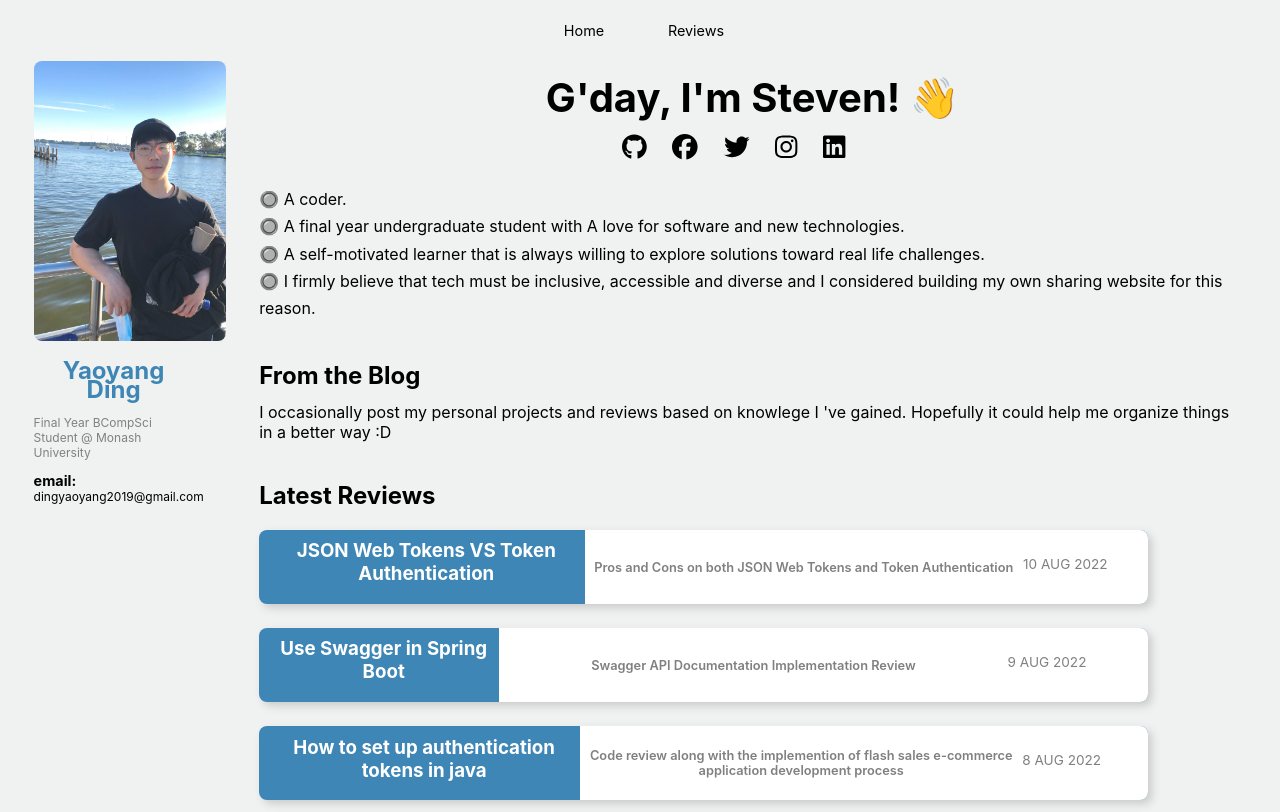
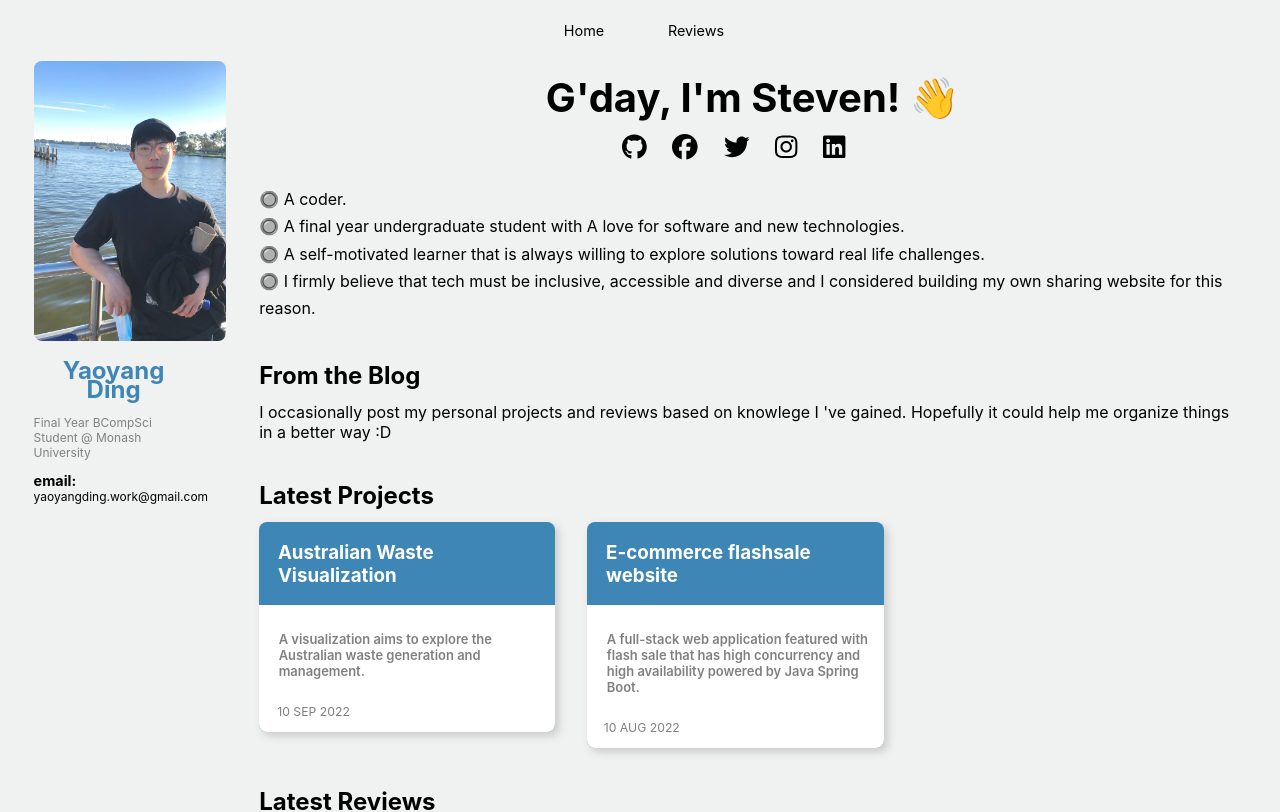
Before and after one commit to yaoyangdi/yaoyangdi.github.io, a React (Create React App) app: page / in a window 1280 px wide. Shown: the top 812 px of the page. Built offline with nearby package versions, Linux system fonts and the light colour scheme.

Commit message:
Project section created

```diff
--- a/src/assets/App.css
+++ b/src/assets/App.css
@@ -196,6 +196,7 @@ header ul li a:hover{
     color: white;
 }
 
+
 .card-content{
 
     display: flex;
@@ -217,7 +218,53 @@ header ul li a:hover{
     color:gray;
     font-weight: 600;
 }
+.card4Project-layout{
+    display: flex;
+    border-radius: 0.5em;
+    width:100%;
+    margin-bottom: 1.5em;
+    color: white;
+}
 
+.card4Project {    /* Card for displaying projects */
+    display: inline-block;
+    width: 30%;
+    border-radius: 0.5em;
+    height:min-content;
+    color: white;
+    transition: 0.5s;
+    margin-right: 2em;
+
+}
+
+.card4Project-content{
+
+    display: inline-block;
+    text-align: start;
+    background-color: #fff;
+    border-bottom-right-radius: 0.5em;
+    border-top-right-radius: 0em;
+    border-bottom-left-radius: 0.5em;
+    padding-top: 0.8em;   /* so that the content is central aligned */
+    width: 100%;
+    color:#000;
+    height: fit-content;
+    min-height: 2em;
+}
+
+.card4Project-content p{
+    font-size: 0.9em;
+    margin-left: 1.5em;
+    margin-right: 1.5em;
+    width: 90%;
+}
+.card4Project-content a{
+    width: 90%;
+    font-size: .9em;
+    text-decoration: none;
+    color:gray;
+    font-weight: 600;
+}
 
 /* Blog Overview */
 .blogOverview.container h1{
--- a/src/assets/Global.css
+++ b/src/assets/Global.css
@@ -29,7 +29,7 @@
 .date{
     font-size: 0.85em;
     color: grey;
-    width: 20%;
+    width: 10em;
     padding-right: 2em;
     background-color: transparent;
 }
--- a/src/assets/Mobile.css
+++ b/src/assets/Mobile.css
@@ -206,6 +206,18 @@
         display: none;
     }
 
+    .card4Project {    /* Card for displaying projects */
+        display: inline-block;
+        width: 70%;
+        border-radius: 0.5em;
+        height: fit-content;
+        color: white;
+        transition: 0.5s;
+    }
+
+
+
+
     /* Blog Overview */
 
     .blogOverview.container h1{
--- /dev/null
+++ b/src/assets/data/ProjectData.js
@@ -0,0 +1,18 @@
+const data = [
+    {
+        id: 1,
+        url: "https://itsflashsales.netlify.app/",
+        title: "E-commerce flashsale website",
+        date: "10 AUG 2022",
+        desc: "A full-stack web application featured with flash sale that has high concurrency and high availability powered by Java Spring Boot.",
+    },
+    {
+        id: 2,
+        url: "https://public.tableau.com/app/profile/steven4095/viz/FIT3179_Visualization1_16626824053860/Dashboard1?publish=yes",
+        title: "Australian Waste Visualization",
+        date: "10 SEP 2022",
+        desc: "A visualization aims to explore the Australian waste generation and management.",
+    },
+];
+
+export default data
--- a/src/components/pages/home/Card.js
+++ b/src/components/pages/home/Card.js
@@ -7,9 +7,12 @@ const card = (props) => {
         <h3 >{props.title}</h3>
 
           <div className='card-content'>
-              <Link to={props.link}>
-                 <p>{props.desc}</p>
-              </Link>
+              <a href={props.link}>
+                <p>{props.desc}</p>
+              </a>
+              {/* <Link to={props.link}>
+                <p>{props.desc}</p>
+              </Link> */}
               <div className={props.hide ? 'card-content date hide' : 'card-content date'}>
                 <p>{props.date}</p>
               </div>
--- /dev/null
+++ b/src/components/pages/home/Card4Proj.js
@@ -0,0 +1,22 @@
+import React from 'react'
+import { Link } from 'react-router-dom'
+
+const Card4Proj = (props) => {
+  return (
+      <div className='card4Project shadow'>
+        <h3 style = {{"marginLeft":"1em"}}>{props.title}</h3>
+
+          <div className='card4Project-content'>
+              <a href={props.link}  target="_blank">
+                <p>{props.desc}</p>
+              </a>
+              <div style = {{"marginLeft":"-1em"}} className={props.hide ? 'card-content date hide' : 'card-content date'}>
+                <p>{props.date}</p>
+              </div>
+          </div>
+
+      </div>
+  )
+}
+
+export default Card4Proj
--- a/src/components/pages/home/Home.js
+++ b/src/components/pages/home/Home.js
@@ -1,7 +1,9 @@
 import React from 'react'
 import selfie from '../../../assets/images/selfie.jpg'
 import Card from './Card'
-import data from '../../../assets/data/BlogData'
+import blogData from '../../../assets/data/BlogData'
+import projectData from '../../../assets/data/ProjectData'
+
 import { FontAwesomeIcon } from "@fortawesome/react-fontawesome";
 import {
   faFacebook,
@@ -11,6 +13,7 @@ import {
   faLinkedin,
 } from "@fortawesome/free-brands-svg-icons";
 import { sortByDate } from '../../../helpers';
+import Card4Proj from './Card4Proj'
 
 const Home = () => {
   return (
@@ -23,7 +26,7 @@ const Home = () => {
 
             <div className='home-selfie-desc email'>
               <div style={{fontWeight:"bold", fontSize:"1.2em", marginRight:"0.6em"}}>email: </div>
-                <div>dingyaoyang2019@gmail.com<br/></div>
+                <div>yaoyangding.work@gmail.com<br/></div>
             </div>
           </div>
         </div>
@@ -62,9 +65,20 @@ const Home = () => {
             <p>
               I occasionally post my personal projects and reviews based on knowlege I 've gained. Hopefully it could help me organize things in a better way :D
             </p>
+
+            <h2>Latest Projects</h2>
+            <div className='home-content card4Project-layout'>
+              {sortByDate(projectData, false).slice(0,3).map((val, index) => {
+                return (
+                        <Card4Proj key={index}  title={val.title} desc={val.desc} date={val.date} link={val.url} />
+                )
+              })}
+            </div>
+
+
             <h2>Latest Reviews</h2>
             <div className='home-content card'>
-              {sortByDate(data, false).slice(0,4).map((val, index) => {
+              {sortByDate(blogData, false).slice(0,4).map((val, index) => {
                 return (
                         <Card key={index}  title={val.title} desc={val.desc} date={val.date} link={`/reviews/${val.fileName}`} />
                 )
```
